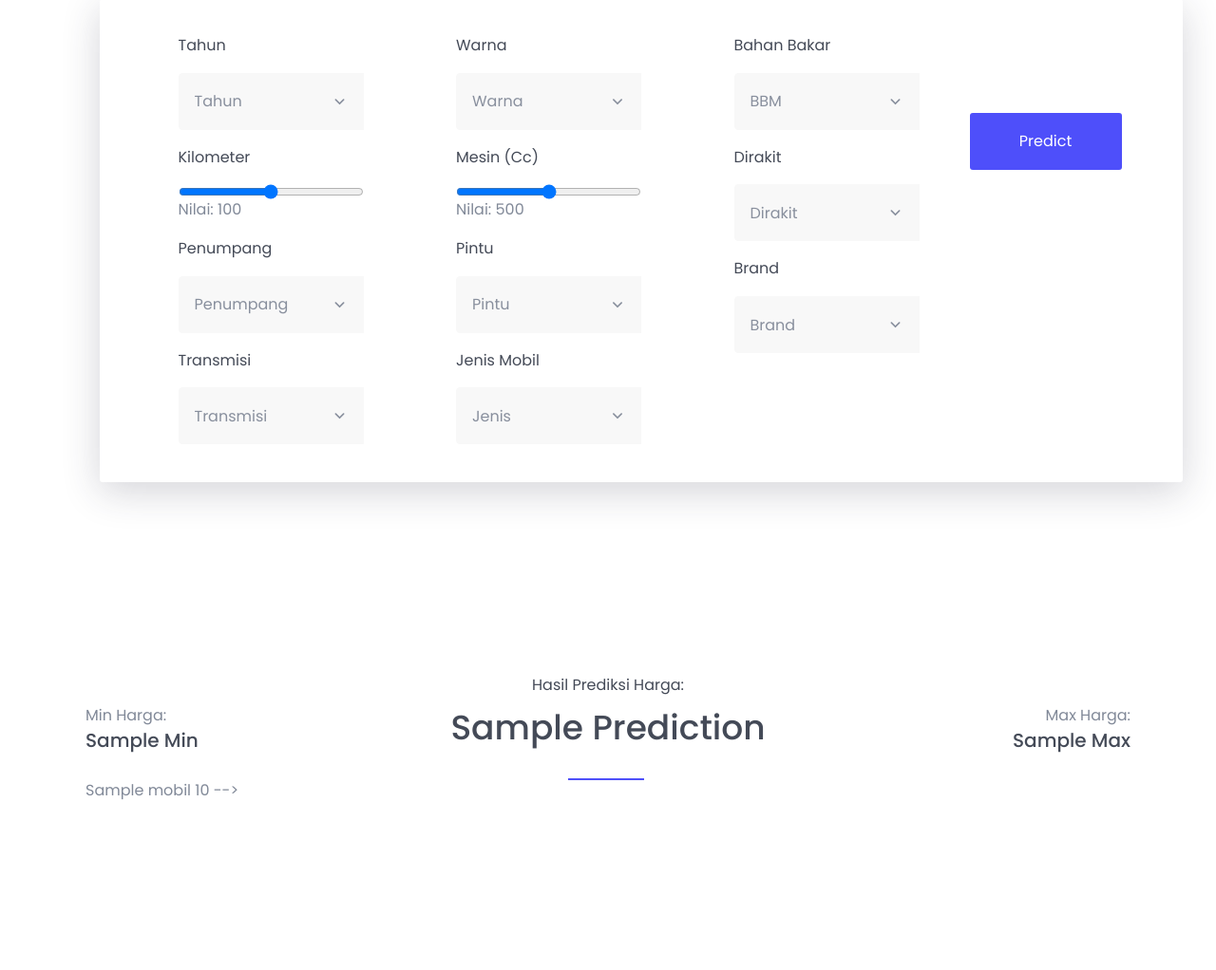
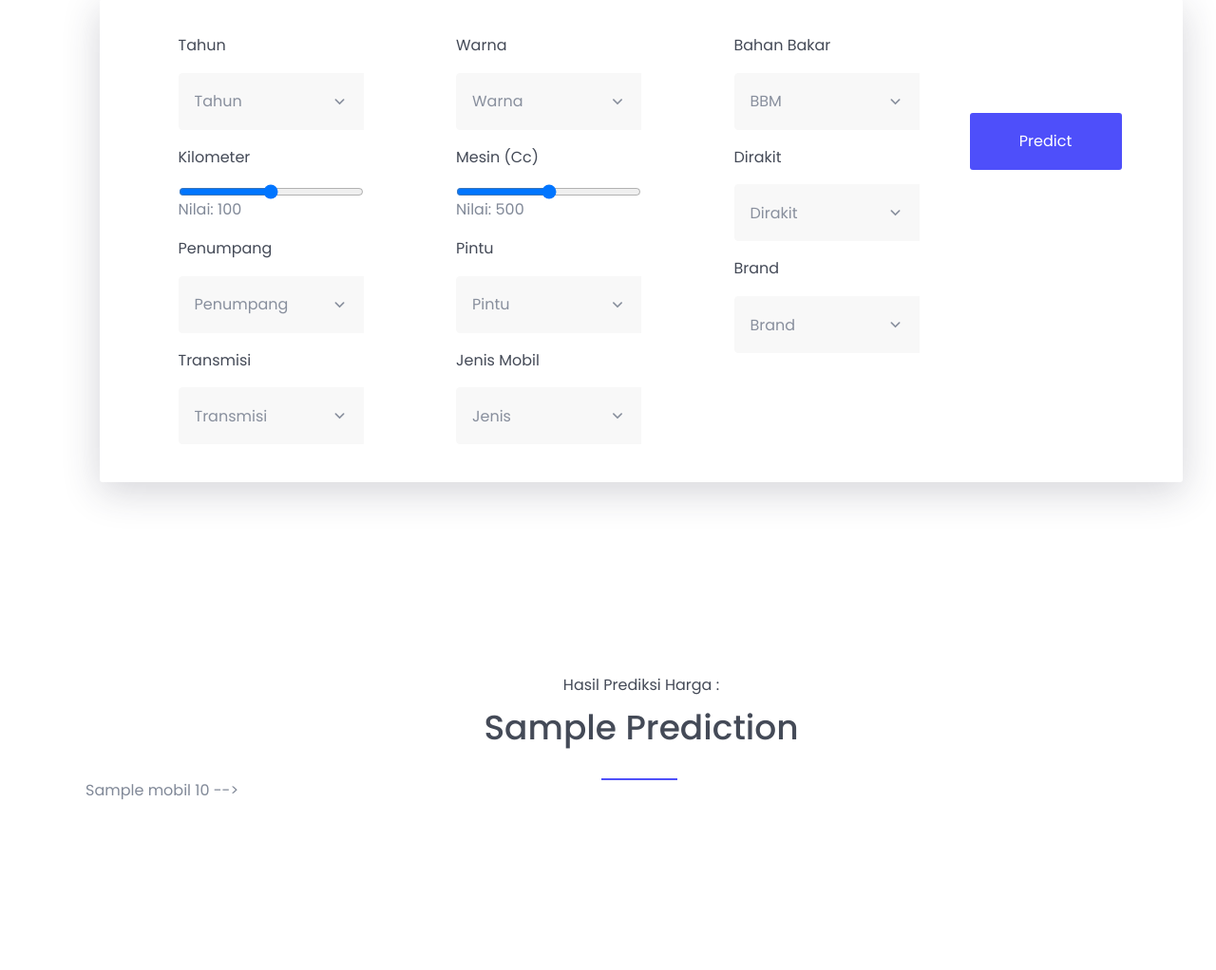
Before and after one commit to dimyadi1123/carprice-prediction-MLOps, a Flask app: template templates/index.html in a window 1280 px wide. Shown: the part 1901-2923 px from the top of the page at 95% size. Run offline with Flask 3, Linux system fonts and the light colour scheme; the template is opened without the code that fills it: most values are stand-ins (such as "Sample title", 1, 10 or a date in 2020); some libraries are stand-ins or nearby versions.

Commit message:
edit terakhir

```diff
--- a/static/assets/css/style.css
+++ b/static/assets/css/style.css
@@ -748,28 +748,4 @@ nav.navbar.bootsnav .navbar-toggle i{color: #4e4ffa;}
     0%   {bottom:0px;}
     100%  {bottom:7px;}
 }
-
-.predict-container {
-    padding-top: 300px;
-    display: flex;
-    justify-content: space-between;
-    align-items: center;
-}
-.section-header {
-    text-align: center;
-}
-.min, .max {
-    flex: 1;
-    text-align: center;
-}
-.min {
-    text-align: left;
-}
-.max {
-    text-align: right;
-}
-.prediction {
-    flex: 2;
-    text-align: center;
-}
 /*========================Thank you=================
--- a/templates/index.html
+++ b/templates/index.html
@@ -128,7 +128,7 @@
                   <i class="fa fa-bars"></i>
                 </button>
                 <a class="navbar-brand" href="#home"
-                  >LAMOKAS<span></span
+                  ><span>LAMOKAS</span
                 ></a>
               </div>
               <!--/.navbar-header-->
@@ -564,23 +564,16 @@
         </div>
       </div>
 
-      <div id="result">
-        <div class="predict-container">
-            <div class="min">
-                <p>Min Harga:</p>
-                <h3>{{ min }}</h3>
-            </div>
-            <div class="prediction">
-                <div class="section-header">
-                    <p>Hasil Prediksi Harga:</p>
-                    <h2>{{ prediction }}</h2>
-                </div>
-            </div>
-            <div class="max">
-                <p>Max Harga:</p>
-                <h3>{{ max }}</h3>
-            </div>
+      <div>
+        <div id="result"></div>
+        <div class="container" style="padding-top: 300px">
+          <div class="section-header">
+            <p>Hasil Prediksi Harga :</p>
+            <h2>{{prediction}}</h2>
+          </div>
+          <!--/.section-header-->
         </div>
+      </div>
       </div>
 
       <!-- <div id="result">
@@ -694,7 +687,8 @@
             </div>
           </form>
         </div>
-      </div>
+
+    </div>
     </footer>
     <!-- Include all js compiled plugins (below), or include individual files as needed -->
     <script>
```
